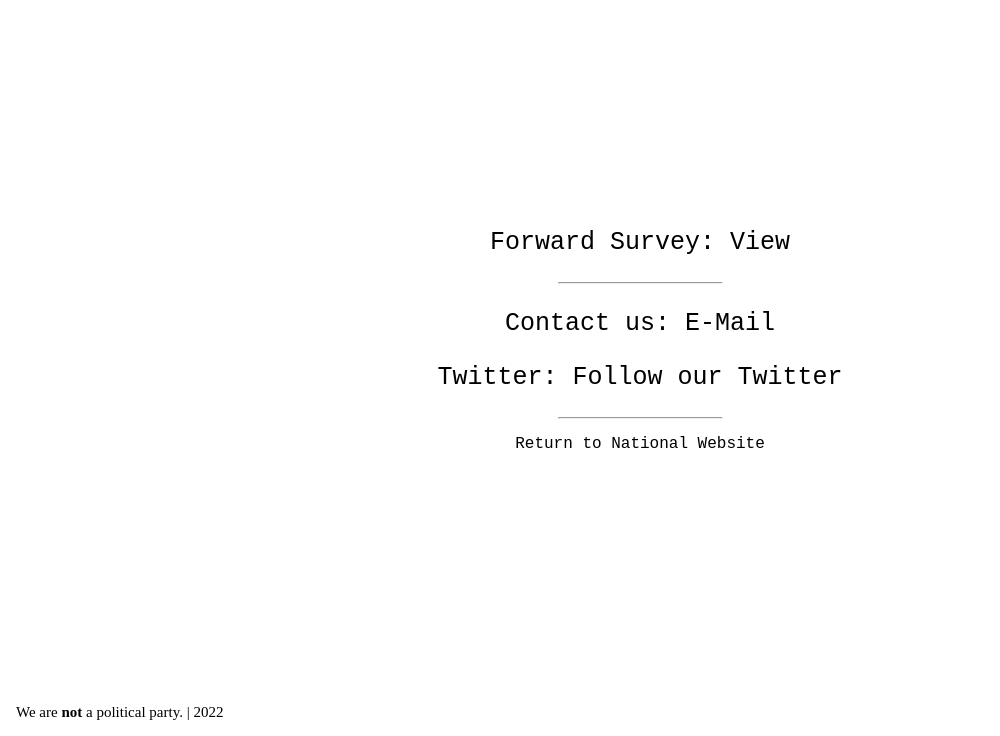
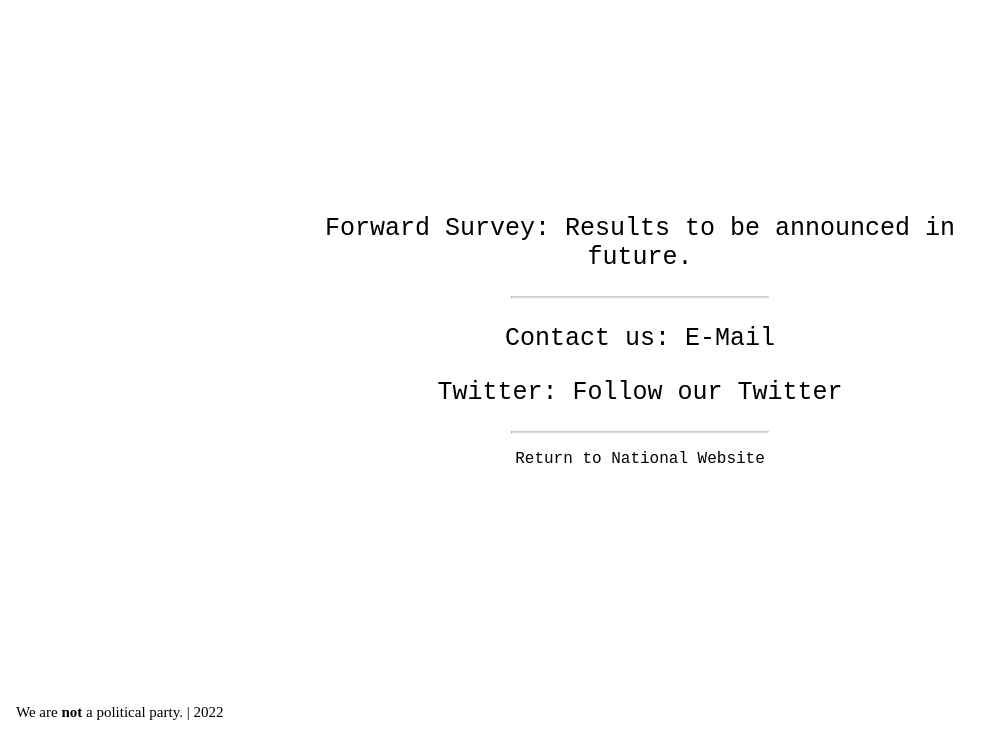
Before and after one commit to ForwardUK/northeast, a plain HTML site: page index.html in a window 1280 px wide. Shown: the part 64-800 px from the top of the page, without its empty margins (0-1000 px from the left). Drawn offline with Linux system fonts and the light colour scheme; a script that the page names is missing.

Commit message:
Update index.html

```diff
--- a/index.html
+++ b/index.html
@@ -79,7 +79,7 @@ hr {
 
   </div>
   <div class="middle">
-    <p>Forward Survey: <a href="https://forms.gle/CPYnupJ41fnD2NaN9">View</a></p>
+    <p>Forward Survey: <a href="#">Results to be announced in future.</a></p>
     <hr>
     <p>Contact us: <a href="mailto:northeast@forwarduk.xyz">E-Mail</a></p>
     <p>Twitter: <a href="https://twitter.com/ForwardNE_">Follow our Twitter</a></p>
```
